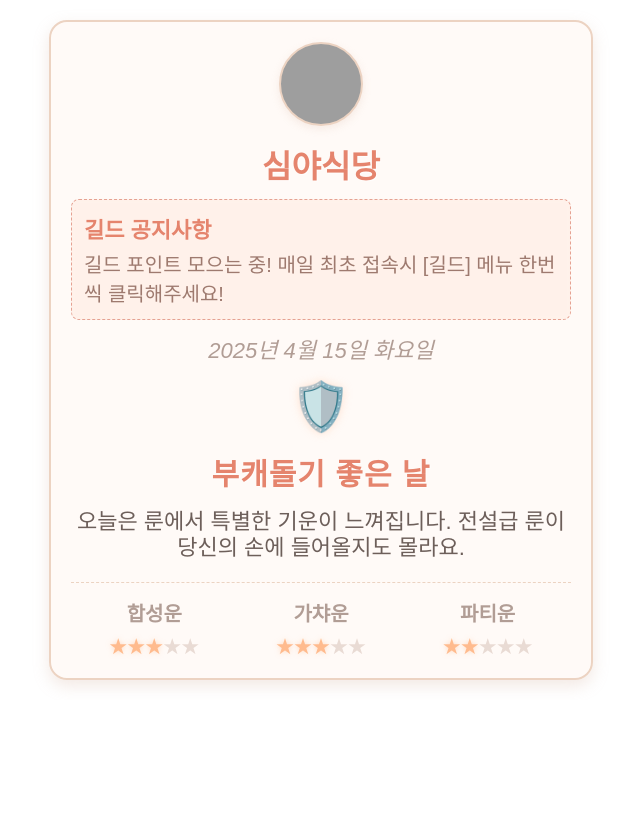
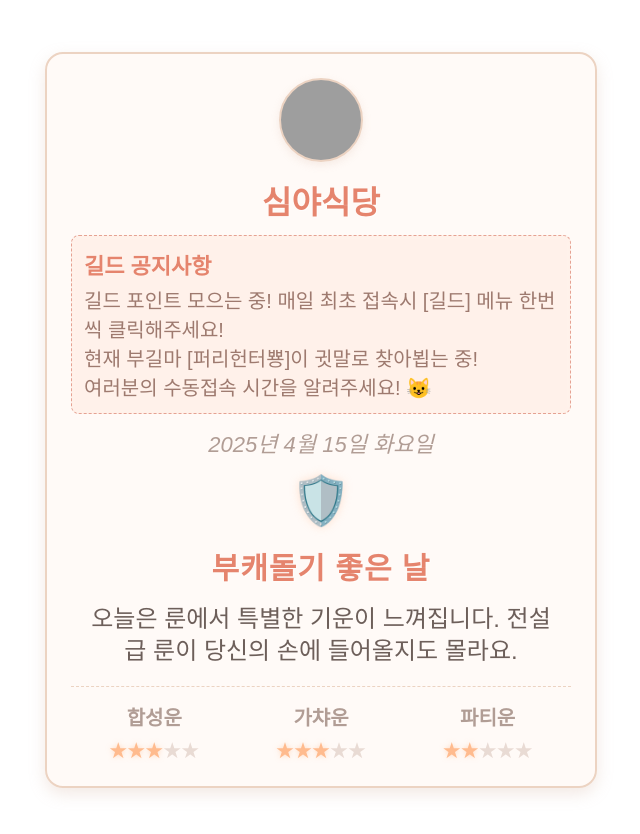
Before and after one commit to birdsol1122/mbngm_fortune_widget, a plain HTML site: page index.html in a window 1280 px wide. Shown: the whole page, without its empty margins (319-959 px from the left). Before the commit the page ends 800 px from the top, so only its background shows below. Drawn offline with Linux system fonts and the light colour scheme; grey boxes are pictures that could not be loaded; a web font is replaced by a local one.

Commit message:
index.html

```diff
--- a/index.html
+++ b/index.html
@@ -1,8 +1,8 @@
 <!DOCTYPE html>
-<html lang="ko" style="background: transparent; height: auto; overflow-y: auto;">
+<html lang="ko" style="background: transparent;">
 <head>
     <meta charset="UTF-8">
-    <meta name="viewport" content="width=device-width, initial-scale=1.0, maximum-scale=1.0, user-scalable=no, height=device-height">
+    <meta name="viewport" content="width=device-width, initial-scale=1.0">
     <meta name="theme-color" content="transparent">
     <title>심야식당 길드 운세</title>
     <style>
@@ -12,18 +12,16 @@
         body {
             font-family: 'Dongle', sans-serif;
             margin: 0;
-            padding: 10px;
+            padding: 20px;
             display: flex;
             flex-direction: column;
             align-items: center;
-            justify-content: flex-start;
+            justify-content: center;
             background-color: transparent;
             color: #6d5f5a;
-            min-height: auto;
-            height: auto;
+            min-height: 100vh;
             background-image: none;
-            font-size: 18px;
-            overflow-y: auto;
+            font-size: 18px; /* Dongle 폰트는 크기가 작아 보일 수 있어 기본 크기 증가 */
         }
 
         .fortune-container {
@@ -31,14 +29,13 @@
             border-radius: 18px;
             border: 2px solid #ecd3c2;
             box-shadow: 0 6px 16px rgba(209, 168, 149, 0.25);
-            padding: 20px;
-            width: 92%;
+            padding: 24px;
+            width: 90%;
             max-width: 500px;
             text-align: center;
             position: relative;
-            overflow: visible;
+            overflow: hidden;
             backdrop-filter: blur(5px);
-            margin: 10px auto;
         }
 
         .guild-logo {
@@ -105,11 +102,11 @@
         }
 
         .fortune-text {
-            font-size: 22px;
-            line-height: 1.2;
-            margin-bottom: 18px;
+            font-size: 24px;
+            line-height: 1.3;
+            margin-bottom: 20px;
             color: #6d5f5a;
-            padding: 0 5px;
+            padding: 0 10px;
         }
 
         .fortune-luck {
@@ -154,7 +151,7 @@
         <div class="guild-name">심야식당</div>
         <div class="notice-box">
             <div class="notice-title">길드 공지사항</div>
-            <div id="guild-notice">길드 포인트 모으는 중! 매일 최초 접속시 [길드] 메뉴 한번씩 클릭해주세요!</div>
+            <div id="guild-notice">길드 포인트 모으는 중! 매일 최초 접속시 [길드] 메뉴 한번씩 클릭해주세요!<br>현재 부길마 [퍼리헌터뿅]이 귓말로 찾아뵙는 중!<br>여러분의 수동접속 시간을 알려주세요! 😺</div>
         </div>
         <div class="date" id="current-date"></div>
         <div class="emoji" id="fortune-emoji"></div>
@@ -177,17 +174,6 @@
     </div>
 
     <script>
-        // 화면 크기 조정 함수
-        function adjustHeight() {
-            // 컨텐츠 높이에 맞게 iframe 높이 설정 (노션에서 사용될 경우)
-            if (window.parent && window.parent !== window) {
-                setTimeout(function() {
-                    const height = document.body.scrollHeight;
-                    window.parent.postMessage({ type: 'resize', height: height }, '*');
-                }, 300);
-            }
-        }
-
         // 한국어 요일 설정
         const weekdayKR = ['일', '월', '화', '수', '목', '금', '토'];
 
@@ -315,13 +301,7 @@
         }
 
         // 페이지 로드 시 운세 생성
-        window.onload = function() {
-            generateFortune();
-            adjustHeight();
-        };
-
-        // 창 크기 변경 시 높이 조정
-        window.addEventListener('resize', adjustHeight);
+        window.onload = generateFortune;
     </script>
 </body>
 </html>
```
